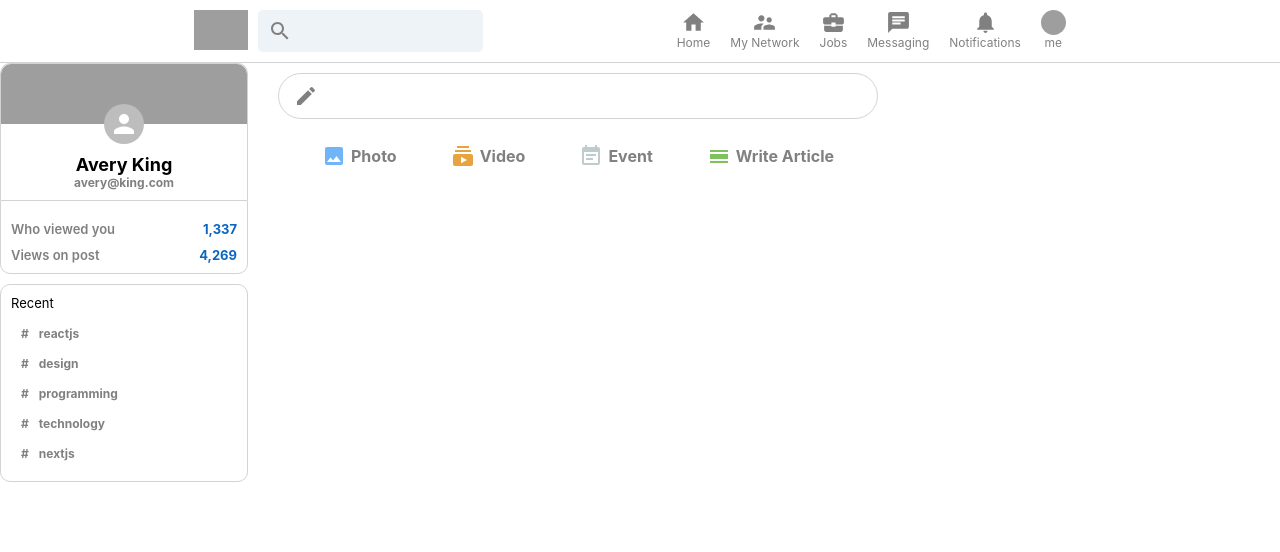
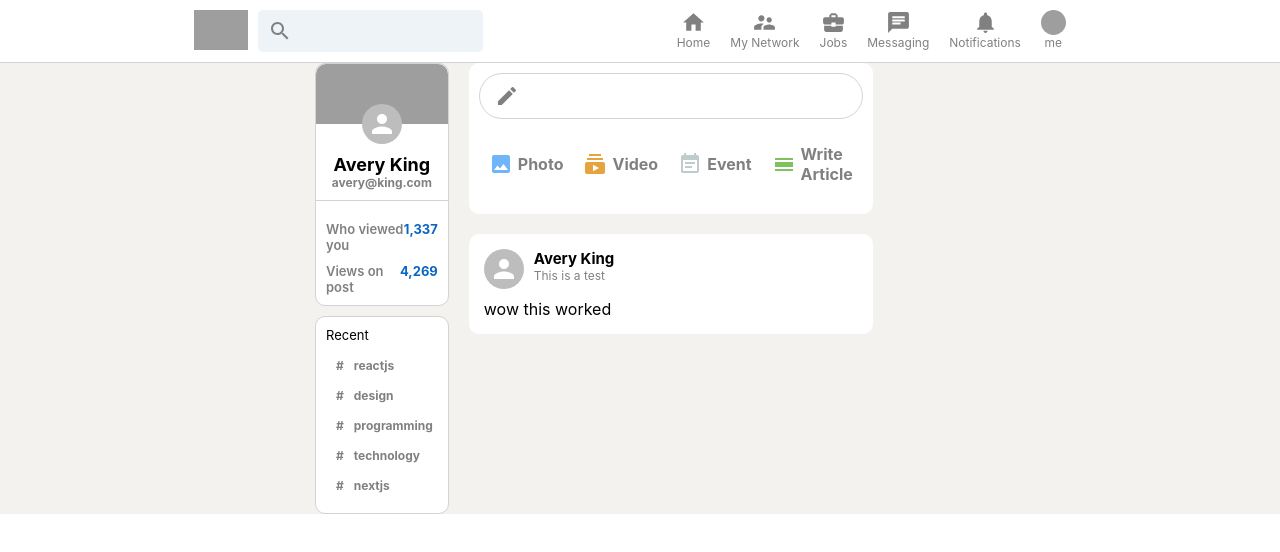
Before and after one commit to AveryKing/linkedin-clone, a React (Create React App) app: page / in a window 1280 px wide. Shown: the top 552 px of the page. Built offline with nearby package versions, Linux system fonts and the light colour scheme; grey boxes are pictures that could not be loaded.

Commit message:
post component added

```diff
--- a/src/components/Feed.js
+++ b/src/components/Feed.js
@@ -6,6 +6,7 @@
 import CalendarViewDayIcon from '@mui/icons-material/CalendarViewDay'
 import '../styles/Feed.css';
 import InputOption from "./InputOption";
+import Post from "./Post";
 const Feed = () => {
     return (
         <div className='feed'>
@@ -24,6 +25,7 @@
                     <InputOption Icon={CalendarViewDayIcon} text='Write Article' color='#7FC15E'/>
                 </div>
             </div>
+            <Post name='Avery King' description='This is a test' message='wow this worked'/>
         </div>
     );
 };
--- a/src/components/Post.js
+++ b/src/components/Post.js
@@ -1,9 +1,22 @@
 import React from 'react';
 import '../styles/Post.css';
+import {Avatar} from "@mui/material";
 const Post = ({name,description,message,photoUrl}) => {
     return (
         <div className='post'>
+            <div className="post__header">
+                <Avatar/>
+                <div className="post__info">
+                    <h2>{name}</h2>
+                    <p>{description}</p>
+                </div>
+            </div>
+            <div className="post__body">
+                <p>{message}</p>
+            </div>
+            <div className="post__buttons">
 
+            </div>
         </div>
     );
 };
--- a/src/styles/App.css
+++ b/src/styles/App.css
@@ -1,3 +1,11 @@
+.app {
+  background-color:#f3f2ef;
+  display:flex;
+
+  flex-direction:column;
+  align-items:center;
+}
+
 .app__body {
   display:flex;
 }
--- a/src/styles/Feed.css
+++ b/src/styles/Feed.css
@@ -1,5 +1,5 @@
 .feed {
-    flex:0.5;
+    flex:0.6;
     margin: 0 20px;
 }
 
--- a/src/styles/Header.css
+++ b/src/styles/Header.css
@@ -7,7 +7,7 @@
     border-bottom: 0.1px solid lightgray;
     padding-top:10px;
     padding-bottom:10px;
-    width:100%;
+    width:100vw;
     z-index:999;
 }
 .header__left {
--- a/src/styles/Post.css
+++ b/src/styles/Post.css
@@ -0,0 +1,25 @@
+.post {
+    background-color:white;
+    padding:15px;
+    margin-bottom:10px;
+    border-radius:10px;
+}
+
+.post__header {
+    display:flex;
+    margin-bottom:10px;
+}
+
+.post__info {
+    margin-left:10px;
+}
+.post__info > h2 {
+    font-size:15px;
+}
+.post__info > p {
+    font-size:12px;
+    color:gray;
+}
+.post__body {
+    overflow-wrap:anywhere;
+}
```
